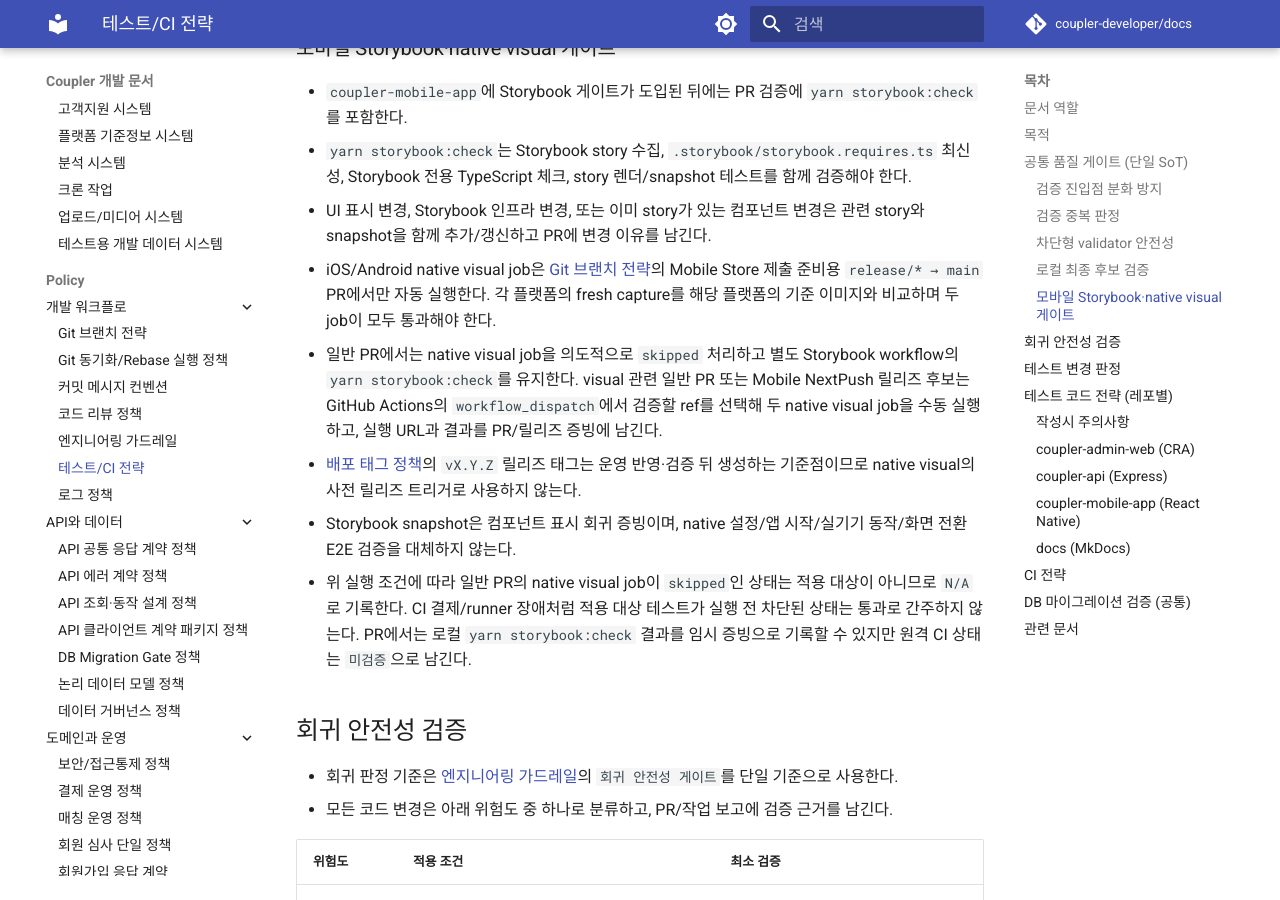
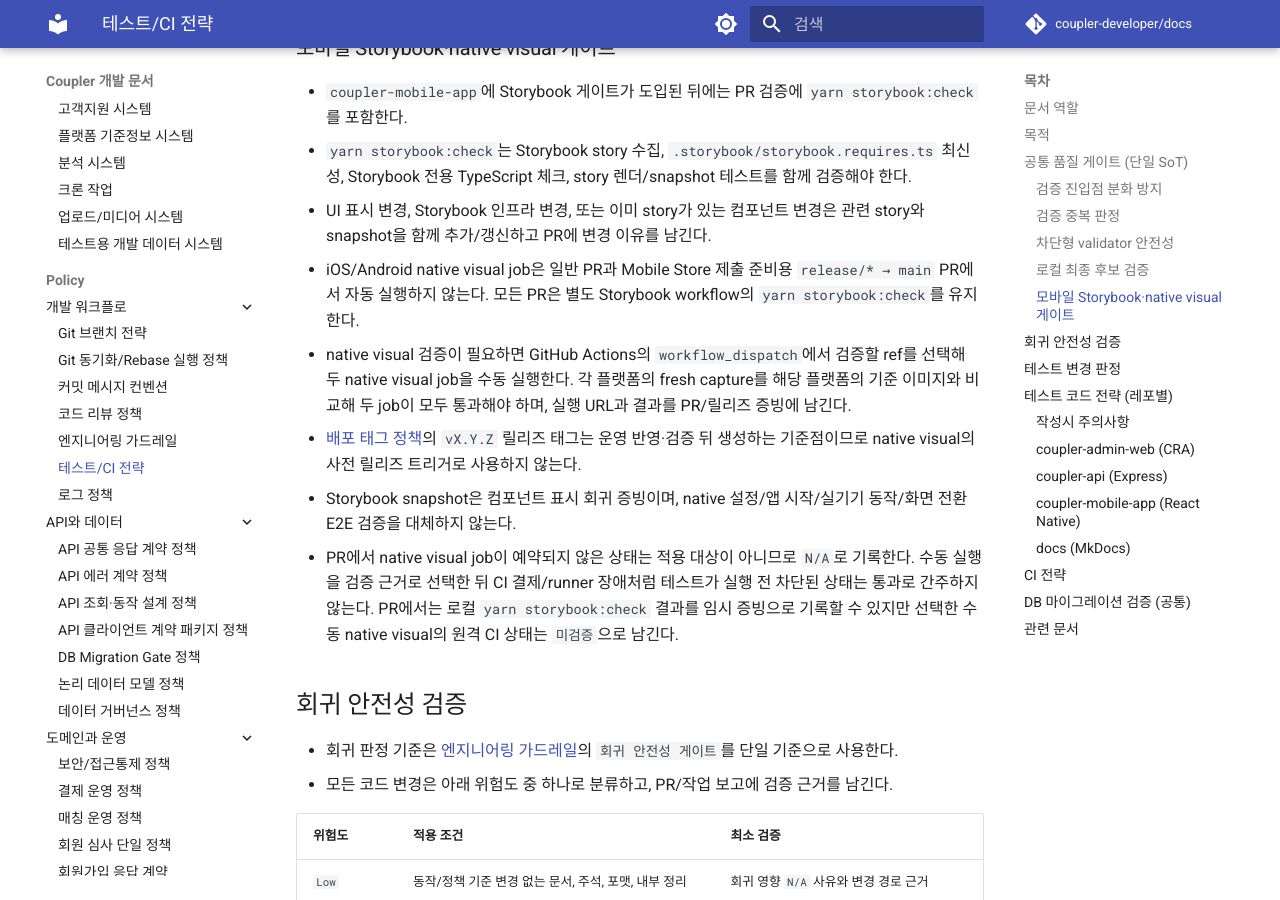
Before and after one commit to coupler-developer/docs, an MkDocs documentation site: the page built from content/policy/testing-strategy.md, in a window 1280 px wide and 900 px high, scrolled down 3238 px. Built offline with MkDocs 1.6.1 and Material for MkDocs 9.7.7, drawn with Linux system fonts in a browser that asks for light colours; comment, search, counter and statistics services are not loaded.

Commit message:
docs: native visual 수동 실행 정책 반영
Background:
- Mobile release PR의 native visual 자동 Gate를 제거함

Reason:
- 테스트 정책이 실제 workflow 트리거와 동일한 실행 기준을 소유해야 함

Changes:
- 일반·release PR의 native visual 자동 실행 제거 명시
- workflow_dispatch 수동 검증과 N/A 판정 기준 정리

How:
- 기존 모바일 Storybook·native visual 게이트 절의 자동·수동 책임만 갱신

Tests:
- docs build 통과
- markdownlint 0 errors
- release tests 157개 및 전체 구조 검증 통과

```diff
--- a/content/policy/testing-strategy.md
+++ b/content/policy/testing-strategy.md
@@ -99,11 +99,11 @@
 - `coupler-mobile-app`에 Storybook 게이트가 도입된 뒤에는 PR 검증에 `yarn storybook:check`를 포함한다.
 - `yarn storybook:check`는 Storybook story 수집, `.storybook/storybook.requires.ts` 최신성, Storybook 전용 TypeScript 체크, story 렌더/snapshot 테스트를 함께 검증해야 한다.
 - UI 표시 변경, Storybook 인프라 변경, 또는 이미 story가 있는 컴포넌트 변경은 관련 story와 snapshot을 함께 추가/갱신하고 PR에 변경 이유를 남긴다.
-- iOS/Android native visual job은 [Git 브랜치 전략](git-branch-strategy.md)의 Mobile Store 제출 준비용 `release/* → main` PR에서만 자동 실행한다. 각 플랫폼의 fresh capture를 해당 플랫폼의 기준 이미지와 비교하며 두 job이 모두 통과해야 한다.
-- 일반 PR에서는 native visual job을 의도적으로 `skipped` 처리하고 별도 Storybook workflow의 `yarn storybook:check`를 유지한다. visual 관련 일반 PR 또는 Mobile NextPush 릴리즈 후보는 GitHub Actions의 `workflow_dispatch`에서 검증할 ref를 선택해 두 native visual job을 수동 실행하고, 실행 URL과 결과를 PR/릴리즈 증빙에 남긴다.
+- iOS/Android native visual job은 일반 PR과 Mobile Store 제출 준비용 `release/* → main` PR에서 자동 실행하지 않는다. 모든 PR은 별도 Storybook workflow의 `yarn storybook:check`를 유지한다.
+- native visual 검증이 필요하면 GitHub Actions의 `workflow_dispatch`에서 검증할 ref를 선택해 두 native visual job을 수동 실행한다. 각 플랫폼의 fresh capture를 해당 플랫폼의 기준 이미지와 비교해 두 job이 모두 통과해야 하며, 실행 URL과 결과를 PR/릴리즈 증빙에 남긴다.
 - [배포 태그 정책](release-tag-policy.md)의 `vX.Y.Z` 릴리즈 태그는 운영 반영·검증 뒤 생성하는 기준점이므로 native visual의 사전 릴리즈 트리거로 사용하지 않는다.
 - Storybook snapshot은 컴포넌트 표시 회귀 증빙이며, native 설정/앱 시작/실기기 동작/화면 전환 E2E 검증을 대체하지 않는다.
-- 위 실행 조건에 따라 일반 PR의 native visual job이 `skipped`인 상태는 적용 대상이 아니므로 `N/A`로 기록한다. CI 결제/runner 장애처럼 적용 대상 테스트가 실행 전 차단된 상태는 통과로 간주하지 않는다. PR에서는 로컬 `yarn storybook:check` 결과를 임시 증빙으로 기록할 수 있지만 원격 CI 상태는 `미검증`으로 남긴다.
+- PR에서 native visual job이 예약되지 않은 상태는 적용 대상이 아니므로 `N/A`로 기록한다. 수동 실행을 검증 근거로 선택한 뒤 CI 결제/runner 장애처럼 테스트가 실행 전 차단된 상태는 통과로 간주하지 않는다. PR에서는 로컬 `yarn storybook:check` 결과를 임시 증빙으로 기록할 수 있지만 선택한 수동 native visual의 원격 CI 상태는 `미검증`으로 남긴다.
 
 ## 회귀 안전성 검증
 
```
